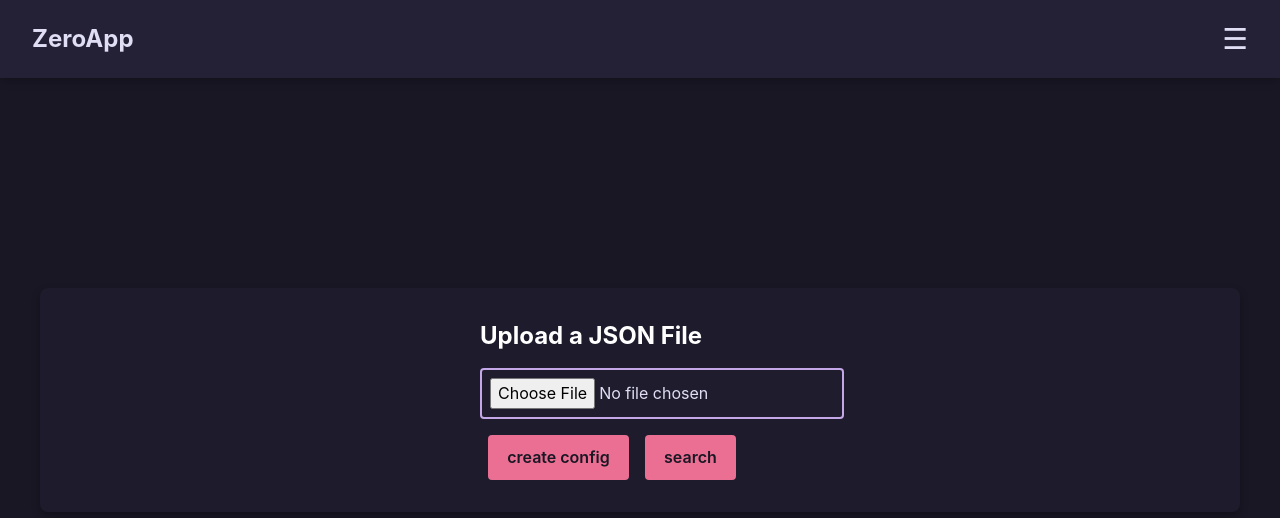
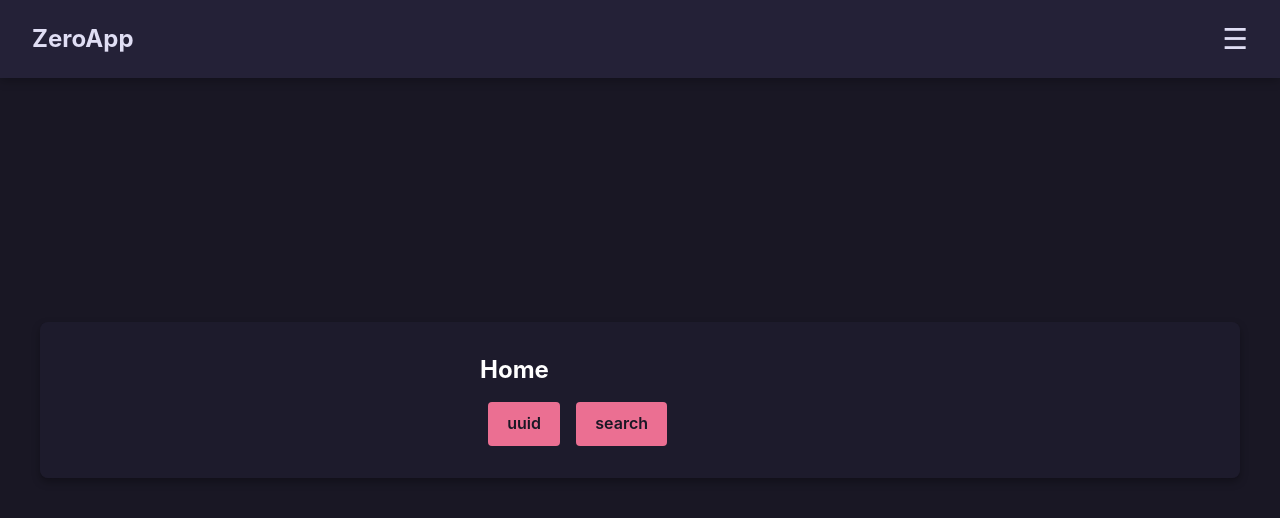
Before and after one commit to SunnySt4r/ZeroApplication, a Next.js app in the folder front/: page / in a window 1280 px wide. Shown: the top 518 px of the page. Built offline with nearby package versions, Linux system fonts and the light colour scheme.

Commit message:
add: checklist

```diff
--- /dev/null
+++ b/front/app/components/CheckboxList.tsx
@@ -0,0 +1,52 @@
+"use client";
+
+import React, { useEffect, useState } from "react";
+
+interface ServerSideProps {
+  data: string;
+}
+
+const CheckboxList: React.FC = () => {
+  const [data, setData] = useState<string | null>(null);
+  const [loading, setLoading] = useState(true);
+
+  useEffect(() => {
+    const fetchData = async () => {
+      try {
+        const response = await fetch("http://91.210.169.254:8080/file/all", {
+          mode: "cors",
+          credentials: "include",
+        });
+        const result = await response.json();
+        setData(result);
+      } catch (err) {
+        console.error("Error fetching data:", err);
+      } finally {
+        setLoading(false);
+      }
+    };
+    fetchData();
+  }, []);
+
+  if (loading) return <p>loading...</p>;
+
+  return <h1>{data}</h1>;
+
+  // return (
+  //   <div className="p-4 space-y-2 bg-surface rounded-lg">
+  //     {data.items.map((item) => (
+  //       <label key={item.id} className="flex items-center space-x-2">
+  //         <input
+  //           type="checkbox"
+  //           checked={checkedItems.includes(item.id)}
+  //           onChange={() => handleCheckboxChange(item.id)}
+  //           className="accent-purple-600" // Tailwind for custom checkbox color
+  //         />
+  //         <span>{item.label}</span>
+  //       </label>
+  //     ))}
+  //   </div>
+  // );
+};
+
+export default CheckboxList;
--- a/front/app/components/Header.tsx
+++ b/front/app/components/Header.tsx
@@ -2,6 +2,7 @@
 
 import React, { useState } from "react";
 import { useRouter } from "next/navigation";
+import Link from "next/link";
 import styles from "./Header.module.css"; // Import header styles
 import "../globals.css"; // Ensure global styles are applied
 
@@ -31,10 +32,10 @@ const Header: React.FC = () => {
       <div className={`${styles.menu} ${menuOpen ? styles.menuOpen : ""}`}>
         <ul>
           <li>
-            <a href="/">Home</a>
+            <Link href="/">Home</Link>
           </li>
           <li>
-            <a href="/help">Help</a>
+            <Link href="/help">Help</Link>
           </li>
         </ul>
       </div>
--- a/front/app/globals.css
+++ b/front/app/globals.css
@@ -12,6 +12,7 @@
   --color-pink: #eb6f92;
   --color-purple: #c4a7e7;
   --color-gold: #f6c177;
+  --checkbox-size: 16px;
 }
 
 /* Reset and Normalize Styles */
@@ -102,11 +103,6 @@ button:hover {
   background-color: var(--color-gold);
 }
 
-.buttonContainer {
-  display: flex;
-  justify-content: left;
-}
-
 /* Transparent Card Style */
 .card {
   padding: 1.5rem;
@@ -166,6 +162,21 @@ input[type="file"] {
   color: var(--color-text);
 }
 
+/* Customize checkbox appearance */
+input[type="checkbox"] {
+  width: var(--checkbox-size);
+  height: var(--checkbox-size);
+  appearance: none;
+  border: 2px solid var(--color-text);
+  border-radius: 4px;
+  transition: background 0.2s;
+}
+
+input[type="checkbox"]:checked {
+  background: var(--color-purple);
+  border-color: var(--color-purple);
+}
+
 /* Responsive Layout */
 @media (max-width: 768px) {
   main {
--- a/front/app/page.tsx
+++ b/front/app/page.tsx
@@ -1,31 +1,12 @@
 "use client";
 
 import { useRouter } from "next/navigation";
-import { useState } from "react";
 
 export default function Home() {
   const router = useRouter();
-  const [selectedFile, setSelectedFile] = useState<File | null>(null);
-
-  const handleFileChange = (event: React.ChangeEvent<HTMLInputElement>) => {
-    const file = event.target.files?.[0];
-    if (file) {
-      setSelectedFile(file);
-      console.log("Selected file:", file);
-    }
-  };
 
   const handleCreateConfig = () => {
-    if (selectedFile) {
-      const reader = new FileReader();
-      reader.onload = () => {
-        const fileContent = reader.result;
-        console.log("File content:", fileContent);
-      };
-      reader.readAsText(selectedFile);
-    } else {
-      console.log("No file selected");
-    }
+    router.push("/uuid");
   };
 
   const handleSearch = () => {
@@ -34,17 +15,9 @@ export default function Home() {
 
   return (
     <div className="w-80 mx-auto">
-      <h2 className="text-2xl text-white mb-4">Upload a JSON File</h2>
-      <div className="mb-4">
-        <input
-          type="file"
-          accept=".json"
-          onChange={handleFileChange}
-          className="p-2 border border-purple-500 rounded"
-        />
-      </div>
-      <div className="buttonContainer">
-        <button onClick={handleCreateConfig}>create config</button>
+      <h2 className="text-2xl text-white mb-4">Home</h2>
+      <div className="flex justify-content-left">
+        <button onClick={handleCreateConfig}>uuid</button>
         <button onClick={handleSearch}>search</button>
       </div>
     </div>
--- /dev/null
+++ b/front/app/uuid/page.tsx
@@ -0,0 +1,17 @@
+import CheckboxList from "../components/CheckboxList";
+
+const Home = () => {
+  const data = [
+    { id: 1, label: "keks" },
+    { id: 2, label: "shmeks" },
+  ];
+
+  return (
+    <>
+      <h1 className="text-2xl font-semibold text-text mb-4">Your Config</h1>
+      <CheckboxList />
+    </>
+  );
+};
+
+export default Home;
--- a/front/package.json
+++ b/front/package.json
@@ -9,7 +9,9 @@
     "lint": "next lint"
   },
   "dependencies": {
+    "@nextui-org/react": "^2.4.8",
     "next": "^15.0.2",
+    "nextui-cli": "^0.3.5",
     "react": "19.0.0-rc-02c0e824-20241028",
     "react-dom": "19.0.0-rc-02c0e824-20241028"
   },
@@ -17,8 +19,6 @@
     "@types/node": "^20",
     "@types/react": "^18",
     "@types/react-dom": "^18",
-    "eslint": "^8",
-    "eslint-config-next": "15.0.2",
     "postcss": "^8",
     "tailwindcss": "^3.4.1",
     "typescript": "^5"
```
Also changed, not shown: 1 other file (tests, documents, lock files or other folders).
